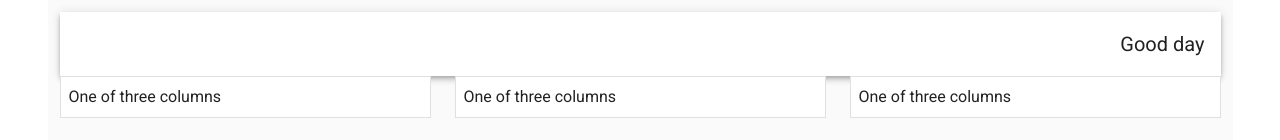
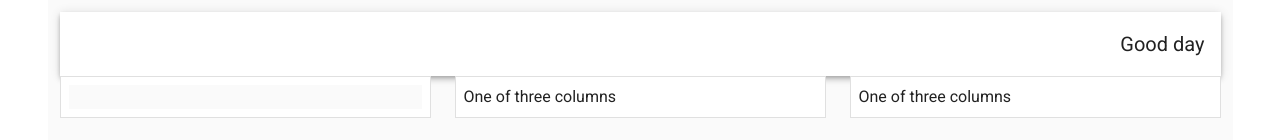
Before and after one commit to carrejoe3/Personal-dashboard, a Vue app in the folder client/: page /#/dashboard in a window 1280 px wide. Shown: the top 140 px of the page. Built offline with nearby package versions, Linux system fonts and the light colour scheme; no server answers.

Commit message:
created a weather module and got the users geolocation

```diff
--- /dev/null
+++ b/client/src/components/WeatherModule.vue
@@ -0,0 +1,23 @@
+<template>
+  <v-container class="grey lighten-5">
+    <v-card class="mx-auto" max-width="344">
+    </v-card>
+  </v-container>
+</template>
+
+<script>
+export default {
+  data: () => ({
+    geoLocation: {}
+  }),
+  methods: {
+    setLocation (position) {
+      this.geoLocation.latitude = position.coords.latitude
+      this.geoLocation.longitude = position.coords.longitude
+    }
+  },
+  mounted () {
+    navigator.geolocation.getCurrentPosition(this.setLocation)
+  }
+}
+</script>
--- a/client/src/views/Dashboard.vue
+++ b/client/src/views/Dashboard.vue
@@ -4,7 +4,7 @@
     <v-row>
       <v-col sm="4">
         <v-card class="pa-2" outlined tile>
-          One of three columns
+          <WeatherModule />
         </v-card>
       </v-col>
       <v-col sm="4">
@@ -43,13 +43,15 @@
 import ClothesModule from '@/components/ClothesModule'
 import PhotosThumbnail from '@/components/PhotosThumbnail'
 import WelcomeMessage from '@/components/WelcomeMessage'
+import WeatherModule from '@/components/WeatherModule'
 
 export default {
   data: () => ({}),
   components: {
     ClothesModule,
     PhotosThumbnail,
-    WelcomeMessage
+    WelcomeMessage,
+    WeatherModule
   }
 }
 </script>
```
